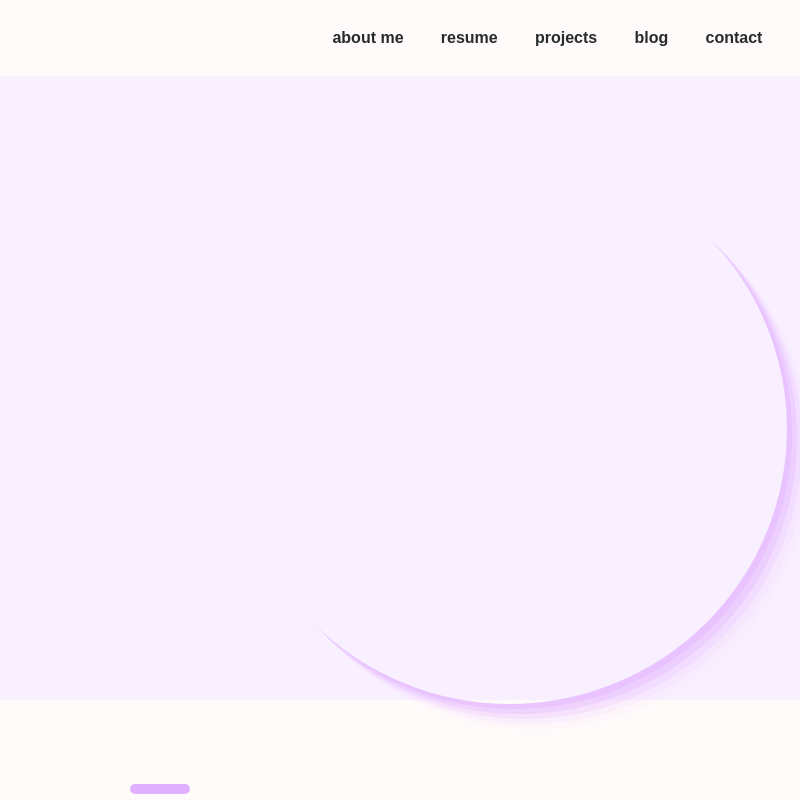
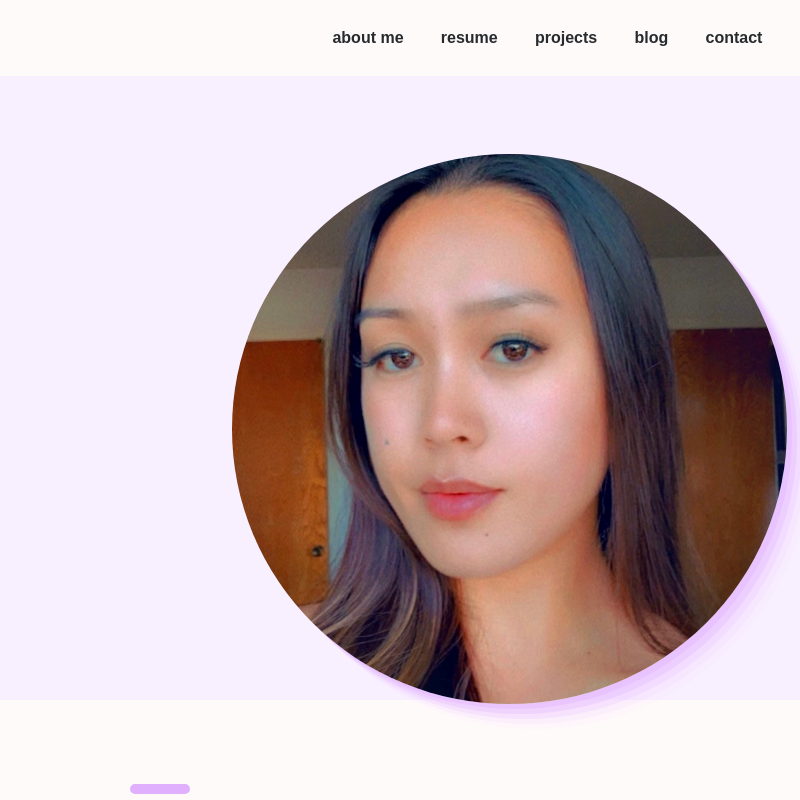
Before and after one commit to ilycxs/ilycxs.github.io, a plain HTML site: page index.html in a window 1280 px wide. Shown: the top 800 px of the page, 480-1280 px from the left. Drawn offline with nearby package versions, Linux system fonts and the light colour scheme.

Commit message:
Update index.html

```diff
--- a/index.html
+++ b/index.html
@@ -52,7 +52,7 @@
                     </table>
                 </td>
                 <td><br><br><br>
-                    <img src="images/chloe.jpg" alt="cxs">
+                    <img src="images/chloe.jpeg" alt="cxs">
                 </td>
             </tr>
         </table><br><br><br>
```
